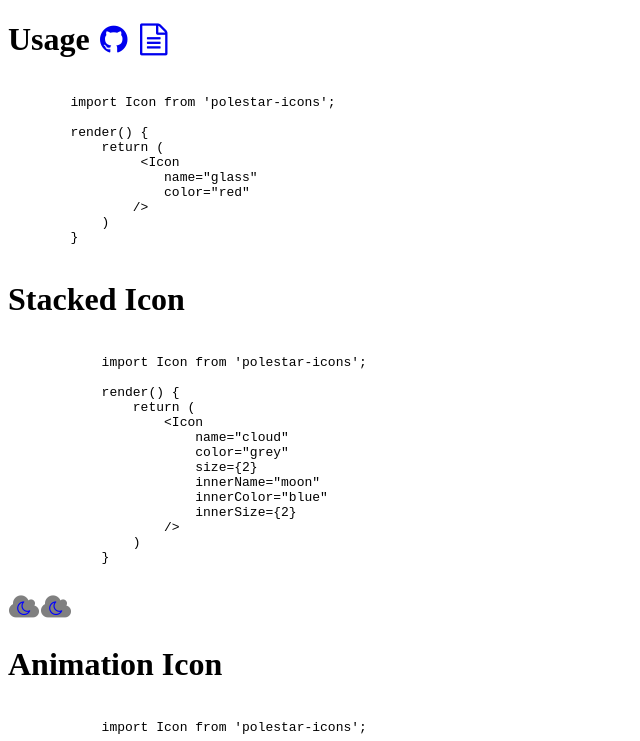
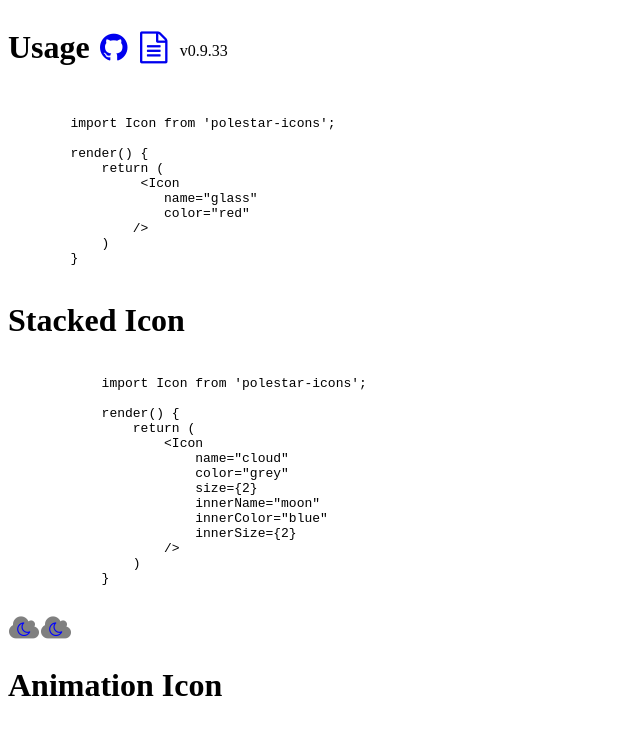
Before and after one commit to nkiateam/polestar-icons, a React app: page / in a window 1280 px wide. Shown: the top 741 px of the page, without its empty margins (0-640 px from the left). Built offline with nearby package versions, Linux system fonts and the light colour scheme; the HTML template or start-up script is replaced by a standard one.

Commit message:
#32068 트리 아이콘 라이브러리 추가작업

```diff
--- a/src/Example/Example.js
+++ b/src/Example/Example.js
@@ -2,6 +2,8 @@ import React from 'react';
 import FontIcon from './FontIcon';
 import ImageIcon from './ImageIcon';
 import Icon from '../index';
+
+import packageJson from '../../package.json';
 
 class Example extends React.Component {
     renderUsage = () => {
@@ -19,6 +21,7 @@ class Example extends React.Component {
         `;
         return (
             <div>
+                <div style={{ display: 'flex' }}>
                     <h1>
                         Usage&nbsp;
                         <a
@@ -38,6 +41,8 @@ class Example extends React.Component {
                             <Icon name="file-text-o" />
                         </a>
                     </h1>
+                    <span style={{ marginLeft: '10px', marginTop: '34px' }}>v{packageJson.version}</span>
+                </div>
                 <pre>{usage}</pre>
             </div>
         );
--- a/src/index.js
+++ b/src/index.js
@@ -40,7 +40,7 @@ class Icon extends React.Component {
         /** 아이콘 애니메이션 */
         animation: PropTypes.oneOf([
             'spin', 'spin-pulse', 'wrench', 'ring', 'vertical', 'horizontal', 'flash', 'bounce',
-            'float', 'pulse', 'tada', 'passing', 'passing-reverse', 'burst', 'falling',
+            'float', 'pulse', 'tada', 'passing', 'passing-reverse', 'burst', 'falling', 'shake',
         ]),
         /** 아이콘 애니메이션 표시 방법(항상, 일정시간, 호버, 부모노드 호버) */
         animationType: PropTypes.oneOf([
@@ -66,7 +66,7 @@ class Icon extends React.Component {
         /** 아이콘 애니메이션 */
         innerAnimation: PropTypes.oneOf([
             'spin', 'spin-pulse', 'wrench', 'ring', 'vertical', 'horizontal', 'flash', 'bounce',
-            'float', 'pulse', 'tada', 'passing', 'passing-reverse', 'burst', 'falling',
+            'float', 'pulse', 'tada', 'passing', 'passing-reverse', 'burst', 'falling', 'shake',
         ]),
         /** 아이콘 애니메이션 표시 방법(항상, 일정시간, 호버, 부모노드 호버) */
         innerAnimationType: PropTypes.oneOf([
```
Lines whose indentation alone changed are shown as unchanged.
